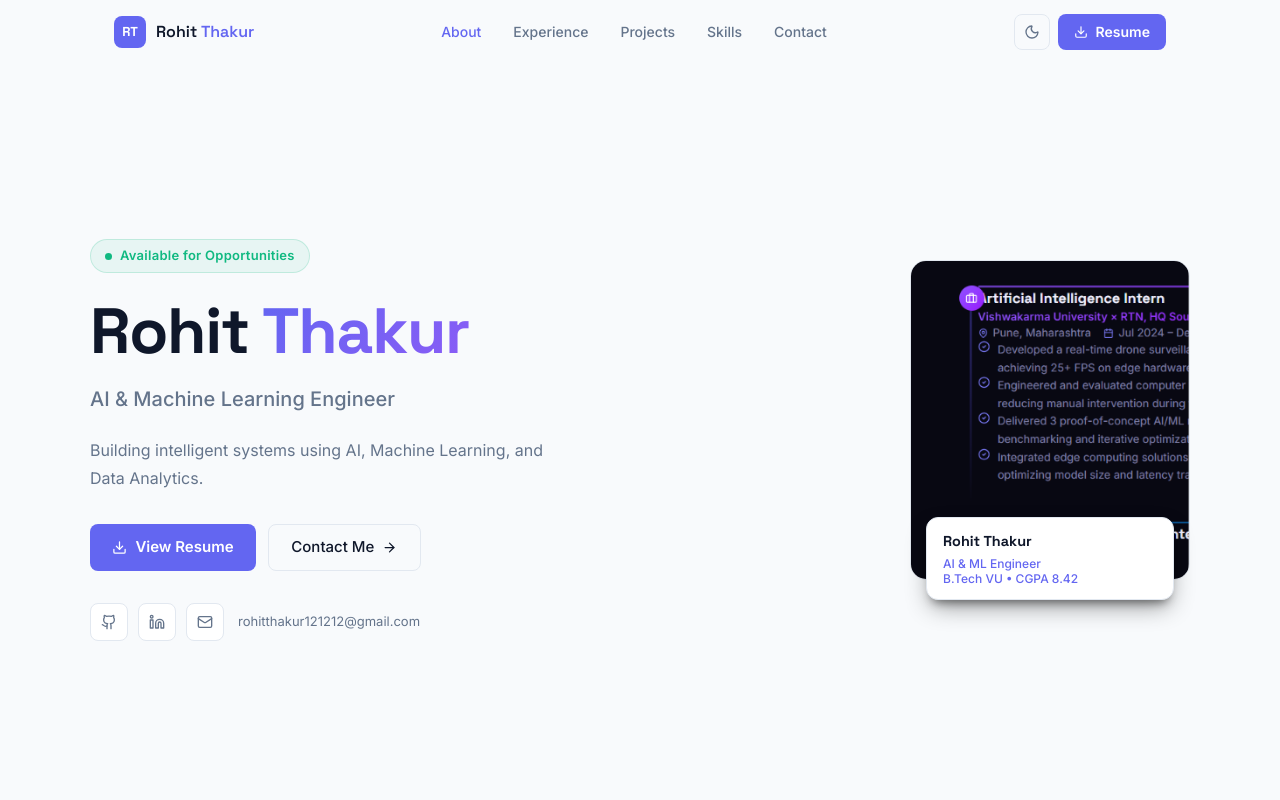
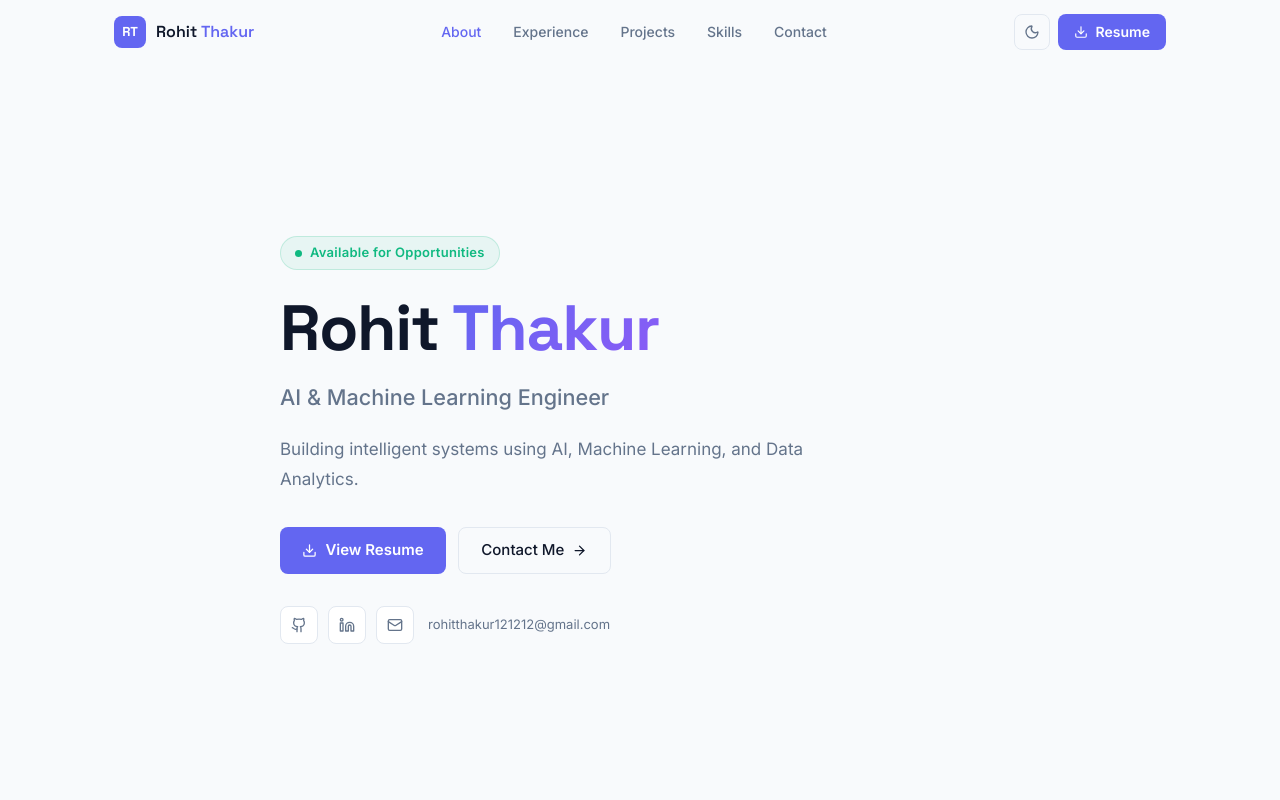
Before and after one commit to rohitthakur264/personal-ws, a Next.js app: page / in a window 1280 px wide. Shown: the top 800 px of the page. Built offline with nearby package versions, Linux system fonts and the light colour scheme.

Commit message:
design: remove profile photo from hero section for cleaner minimalist text-centric layout

```diff
--- a/src/app/globals.css
+++ b/src/app/globals.css
@@ -190,9 +190,6 @@ body {
 }
 
 @media(min-width: 900px) {
-  .hero-grid { grid-template-columns: 1fr auto !important; }
-  .hero-text { order: 1 !important; }
-  .hero-photo { order: 2 !important; justify-content: flex-end !important; }
   .email-text { display: inline !important; }
   .edu-grid { grid-template-columns: 1fr 1fr !important; }
 }
--- a/src/components/Hero.tsx
+++ b/src/components/Hero.tsx
@@ -25,21 +25,12 @@ export default function Hero() {
         paddingTop: "5rem",
       }}
     >
-      <div style={{ maxWidth: 1100, margin: "0 auto", width: "100%" }}>
-        <div style={{
-          display: "grid",
-          gridTemplateColumns: "1fr",
-          gap: "3rem",
-          alignItems: "center",
-        }}
-          className="hero-grid"
-        >
+      <div style={{ maxWidth: 720, margin: "0 auto", width: "100%" }}>
         {/* ── Text ── */}
         <motion.div
           initial={{ opacity: 0, y: 28 }}
           animate={{ opacity: 1, y: 0 }}
           transition={{ duration: 0.6, ease: [0.22, 1, 0.36, 1] }}
-            style={{ order: 2 }}
           className="hero-text"
         >
           {/* Available badge */}
@@ -63,12 +54,12 @@ export default function Hero() {
           </h1>
 
           {/* Title */}
-            <p style={{ fontSize: "clamp(1rem, 2.5vw, 1.25rem)", fontWeight: 500, color: "rgb(var(--muted))", marginBottom: "1.25rem" }}>
+          <p style={{ fontSize: "clamp(1.1rem, 2.5vw, 1.35rem)", fontWeight: 500, color: "rgb(var(--muted))", marginBottom: "1.25rem" }}>
             AI &amp; Machine Learning Engineer
           </p>
 
           {/* Tagline */}
-            <p style={{ fontSize: "1rem", color: "rgb(var(--muted))", lineHeight: 1.75, maxWidth: 480, marginBottom: "2rem" }}>
+          <p style={{ fontSize: "1.0625rem", color: "rgb(var(--muted))", lineHeight: 1.75, maxWidth: 580, marginBottom: "2rem" }}>
             Building intelligent systems using AI, Machine Learning, and Data Analytics.
           </p>
 
@@ -112,60 +103,11 @@ export default function Hero() {
                 <Icon size={16} />
               </a>
             ))}
-              <span style={{ fontSize: ".8125rem", color: "rgb(var(--muted))", alignSelf: "center", marginLeft: ".25rem", display: "none" }} className="email-text">
+            <span style={{ fontSize: ".8125rem", color: "rgb(var(--muted))", alignSelf: "center", marginLeft: ".25rem" }} className="email-text">
               {personalInfo.email}
             </span>
           </div>
         </motion.div>
-
-          {/* ── Photo ── */}
-          <motion.div
-            initial={{ opacity: 0, scale: 0.95 }}
-            animate={{ opacity: 1, scale: 1 }}
-            transition={{ duration: 0.7, ease: [0.22, 1, 0.36, 1], delay: 0.15 }}
-            style={{ display: "flex", justifyContent: "center", order: 1 }}
-            className="hero-photo"
-          >
-            <div style={{ position: "relative", marginBottom: "2.5rem" }}>
-              {/* Photo */}
-              <div style={{
-                width: "min(280px, 70vw)",
-                height: "min(320px, 80vw)",
-                borderRadius: "1rem",
-                overflow: "hidden",
-                border: "1px solid rgb(var(--border))",
-                position: "relative",
-              }}>
-                <Image
-                  src="/profile.png"
-                  alt="Rohit Thakur — AI & ML Engineer"
-                  fill
-                  priority
-                  style={{ objectFit: "cover", objectPosition: "center top" }}
-                  sizes="320px"
-                />
-              </div>
-              {/* Name card */}
-              <div style={{
-                position: "absolute",
-                bottom: "-1.25rem",
-                left: "1rem",
-                right: "1rem",
-                background: "rgb(var(--surface))",
-                border: "1px solid rgb(var(--border))",
-                borderRadius: ".75rem",
-                padding: ".75rem 1rem",
-                boxShadow: "0 10px 25px -5px rgba(0, 0, 0, 0.45), 0 8px 10px -6px rgba(0, 0, 0, 0.45)",
-              }}>
-                <p style={{ fontFamily: "'Space Grotesk', sans-serif", fontWeight: 700, fontSize: ".9rem", color: "rgb(var(--text))", marginBottom: ".125rem" }}>Rohit Thakur</p>
-                <p style={{ fontSize: ".75rem", color: "#6366f1", fontWeight: 500, lineHeight: 1.3 }}>
-                  AI &amp; ML Engineer <br />
-                  B.Tech VU &bull; CGPA 8.42
-                </p>
-              </div>
-            </div>
-          </motion.div>
-        </div>
       </div>
 
     </section>
```
Lines whose indentation alone changed are shown as unchanged.
